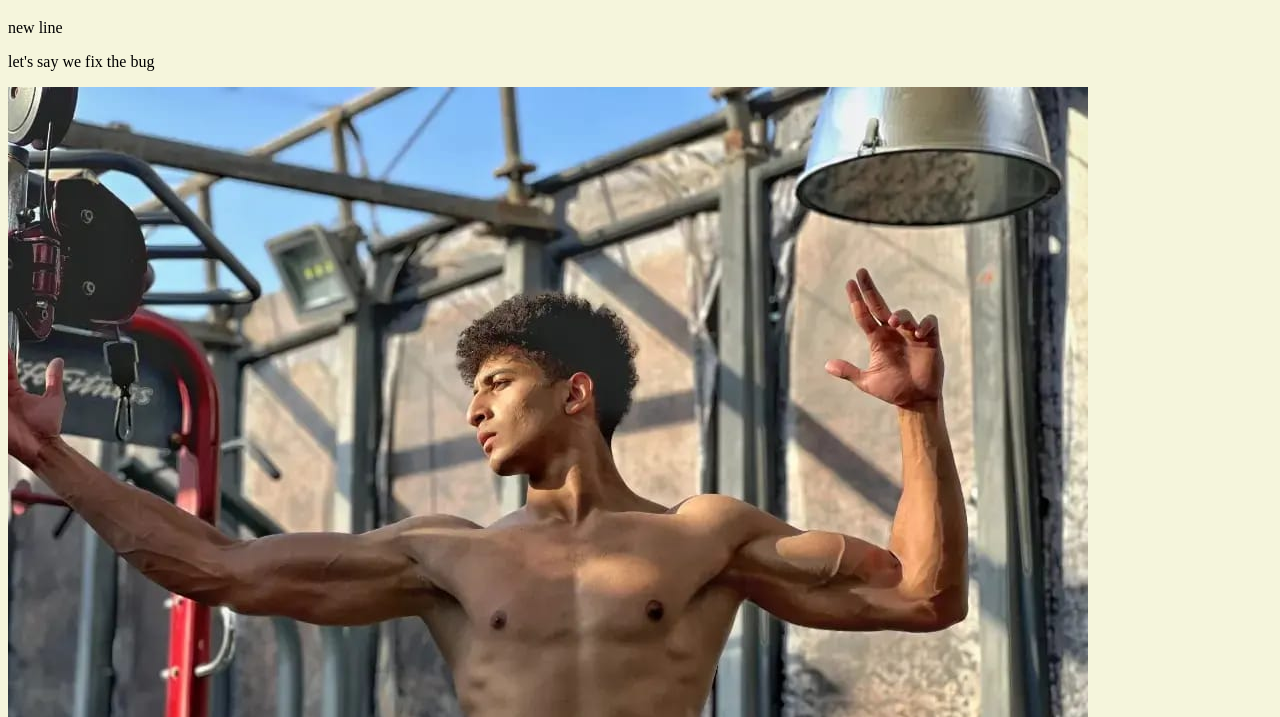
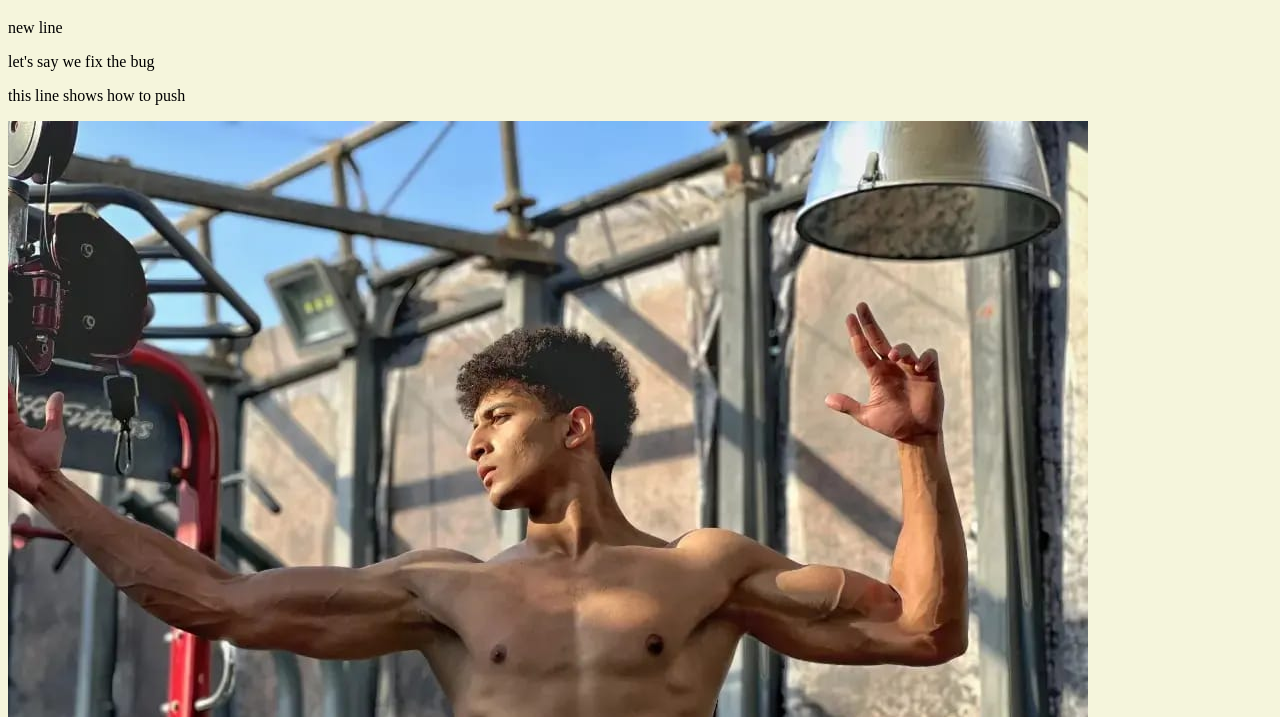
Before and after one commit to muhaAmedd/hello-world, a plain HTML site: page index.html in a window 1280 px wide. Shown: the part 83-800 px from the top of the page. Drawn offline with Linux system fonts and the light colour scheme.

Commit message:
this modifying to show how to push

```diff
--- a/index.html
+++ b/index.html
@@ -8,6 +8,7 @@
         <h1>hello world</h1>
         <p>new line</p>
         <p>let's say we fix the bug </p>
+        <p>this line shows how to push</p>
         <img src="icon.jpg">
         <img src="small.png">
     </body>
```
